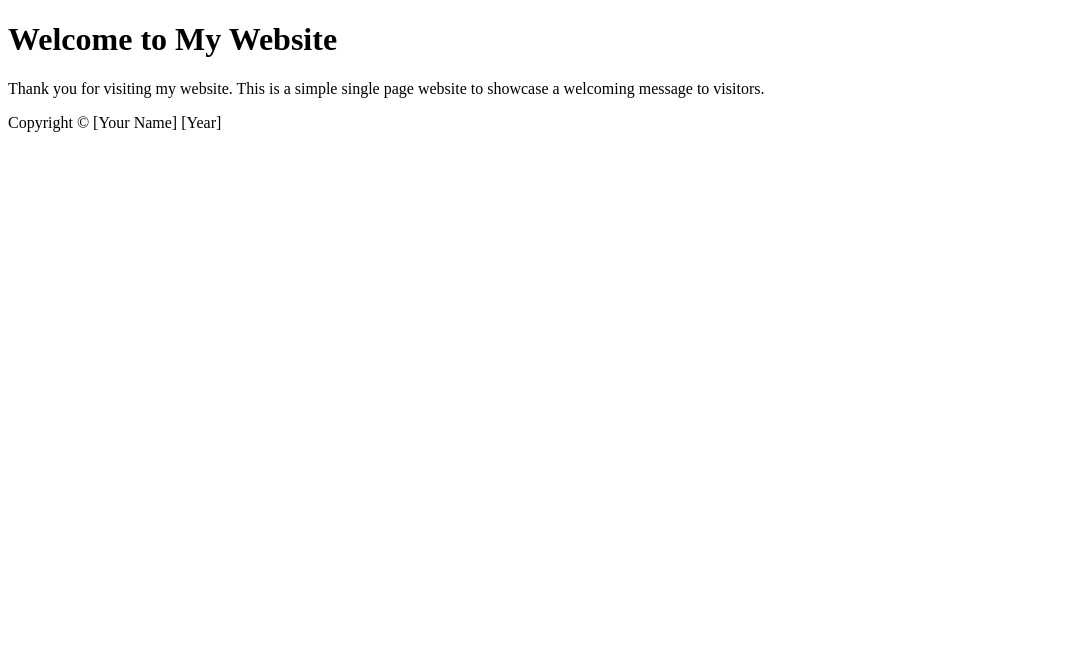
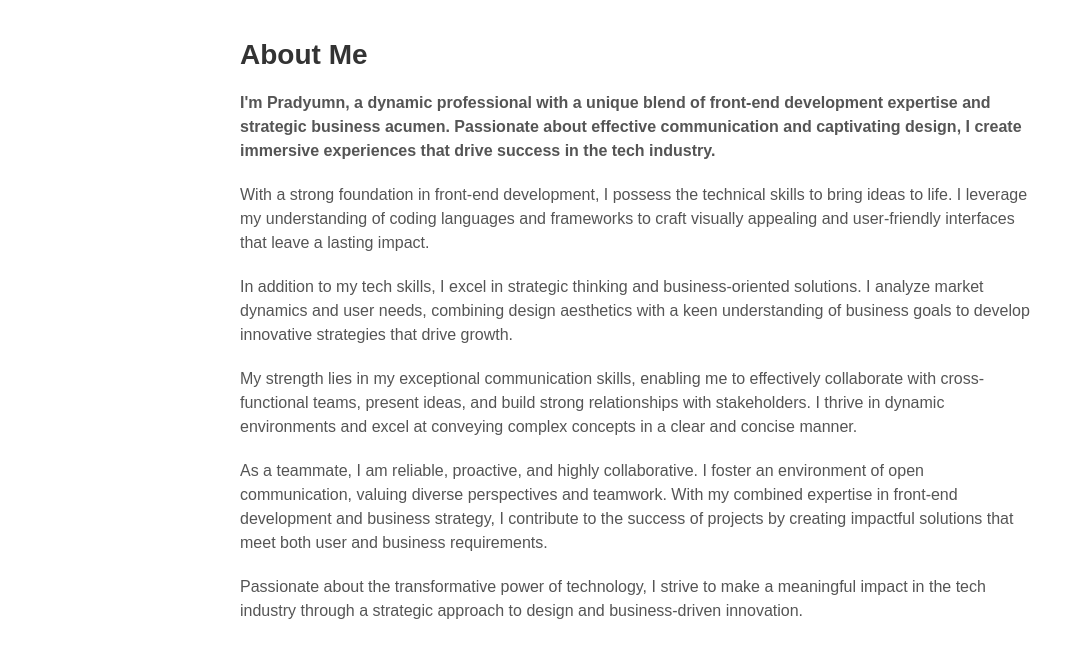
Before and after one commit to realPradyumn/graspello.com, a plain HTML site: page index.html in a window 1280 px wide. Shown: the whole page, without its empty margins (0-1085 px from the left). Drawn offline with Linux system fonts and the light colour scheme.

Commit message:
Update index.html

```diff
--- a/index.html
+++ b/index.html
@@ -1,17 +1,48 @@
 <!DOCTYPE html>
 <html>
-  <head>
-    <title>Welcome to My Website</title>
-  </head>
-  <body>
-    <header>
-      <h1>Welcome to My Website</h1>
-    </header>
-    <main>
-      <p>Thank you for visiting my website. This is a simple single page website to showcase a welcoming message to visitors.</p>
-    </main>
-    <footer>
-      <p>Copyright &copy; [Your Name] [Year]</p>
-    </footer>
-  </body>
+<head>
+  <title>About Me</title>
+  <link rel="stylesheet" type="text/css" href="styles.css">
+  <style>
+    body {
+      font-family: Arial, sans-serif;
+      margin: 0;
+      padding: 0;
+    }
+
+    .container {
+      max-width: 800px;
+      margin: 0 auto;
+      padding: 20px;
+    }
+
+    h1 {
+      color: #333;
+      font-size: 28px;
+      margin-bottom: 20px;
+    }
+
+    p {
+      color: #555;
+      font-size: 16px;
+      line-height: 1.5;
+      margin-bottom: 20px;
+    }
+
+    .intro {
+      font-weight: bold;
+    }
+  </style>
+</head>
+<body>
+  <div class="container">
+    <h1>About Me</h1>
+    <p class="intro">I'm Pradyumn, a dynamic professional with a unique blend of front-end development expertise and strategic business acumen. Passionate about effective communication and captivating design, I create immersive experiences that drive success in the tech industry.</p>
+    <p>With a strong foundation in front-end development, I possess the technical skills to bring ideas to life. I leverage my understanding of coding languages and frameworks to craft visually appealing and user-friendly interfaces that leave a lasting impact.</p>
+    <p>In addition to my tech skills, I excel in strategic thinking and business-oriented solutions. I analyze market dynamics and user needs, combining design aesthetics with a keen understanding of business goals to develop innovative strategies that drive growth.</p>
+    <p>My strength lies in my exceptional communication skills, enabling me to effectively collaborate with cross-functional teams, present ideas, and build strong relationships with stakeholders. I thrive in dynamic environments and excel at conveying complex concepts in a clear and concise manner.</p>
+    <p>As a teammate, I am reliable, proactive, and highly collaborative. I foster an environment of open communication, valuing diverse perspectives and teamwork. With my combined expertise in front-end development and business strategy, I contribute to the success of projects by creating impactful solutions that meet both user and business requirements.</p>
+    <p>Passionate about the transformative power of technology, I strive to make a meaningful impact in the tech industry through a strategic approach to design and business-driven innovation.</p>
+  </div>
+</body>
 </html>
```
